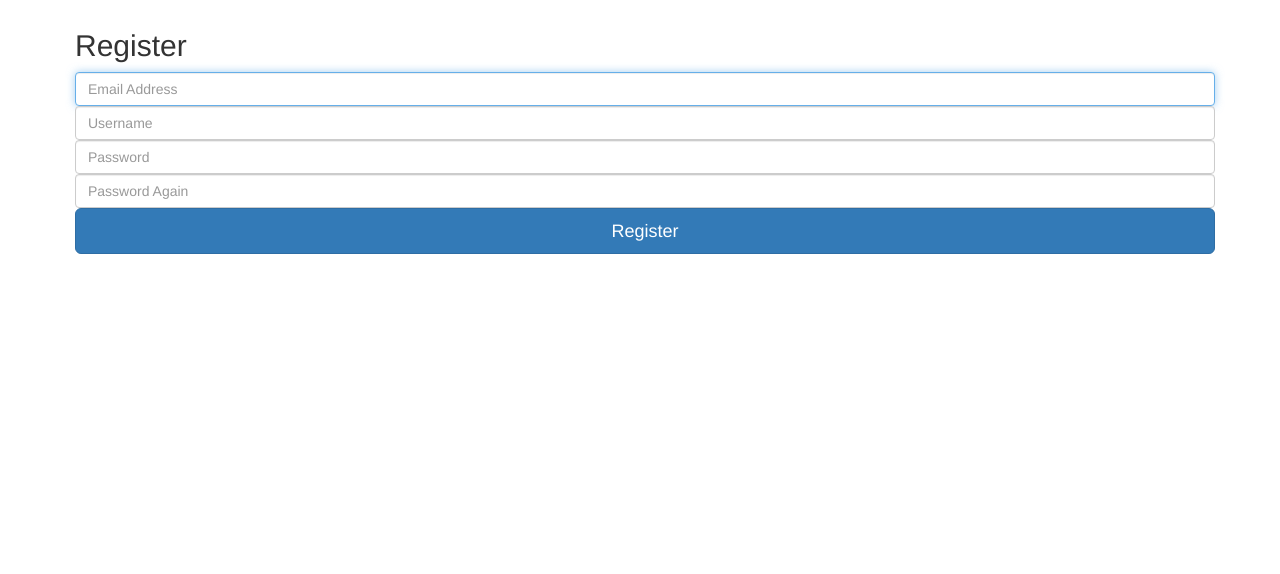
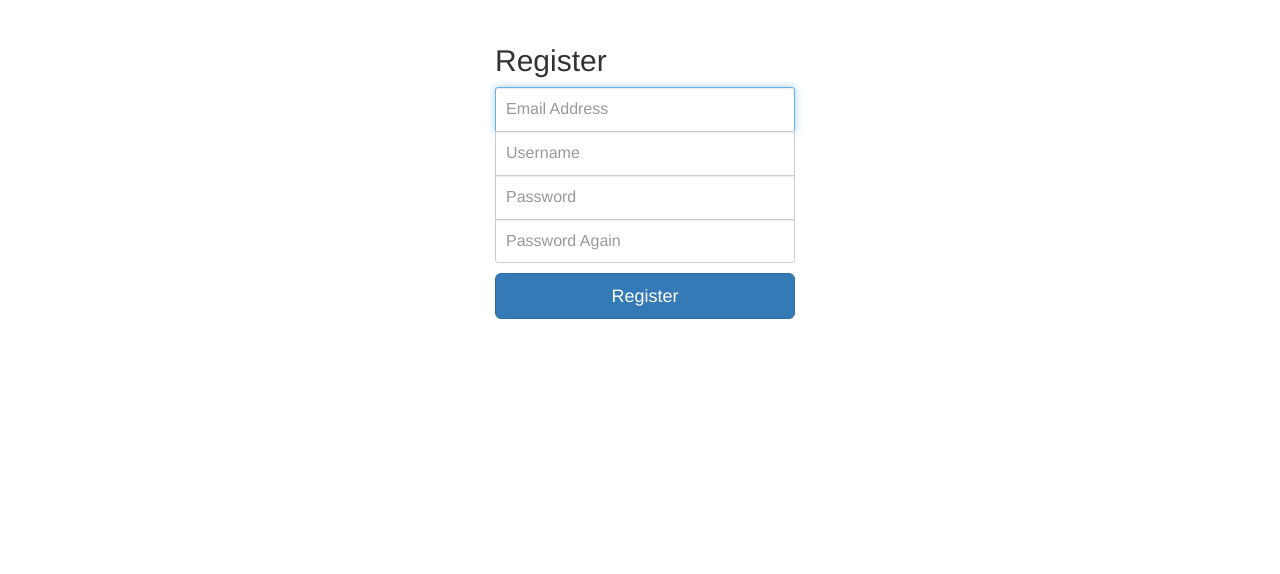
Before and after one commit to theJian/plogger, a Python web app: template www/templates/register.html in a window 1280 px wide. Shown: the part 51-625 px from the top of the page. Run offline with Jinja, Linux system fonts and the light colour scheme; the template is opened without the code that fills it, so the values that code supplies are empty; some libraries are stand-ins or nearby versions.

Commit message:
register page style

```diff
--- /dev/null
+++ b/www/static/style/register.css
@@ -0,0 +1,29 @@
+.form-register {
+  max-width: 330px;
+  padding: 15px;
+  margin: 0 auto;
+}
+
+.form-register .form-control {
+  position: relative;
+  height: auto;
+  box-sizing: border-box;
+  padding: 10px;
+  font-size: 16px;
+}
+
+.form-register input {
+  margin-bottom: -1px;
+  border-radius: 0;
+}
+
+.form-register input:first-of-type {
+  border-top-left-radius: 3px;
+  border-top-right-radius: 3px;
+}
+
+.form-register input:last-of-type {
+  margin-bottom: 10px;
+  border-bottom-left-radius: 3px;
+  border-bottom-right-radius: 3px;
+}
--- a/www/templates/register.html
+++ b/www/templates/register.html
@@ -1,6 +1,8 @@
 {% extends '__base__.html' %}
 
 {% block title %} Register {% endblock %}
+
+{% block beforeHead %} <link rel="stylesheet" href="static/style/register.css"> {% endblock %}
 
 {% block content %}
 <form class="form-register">
```
